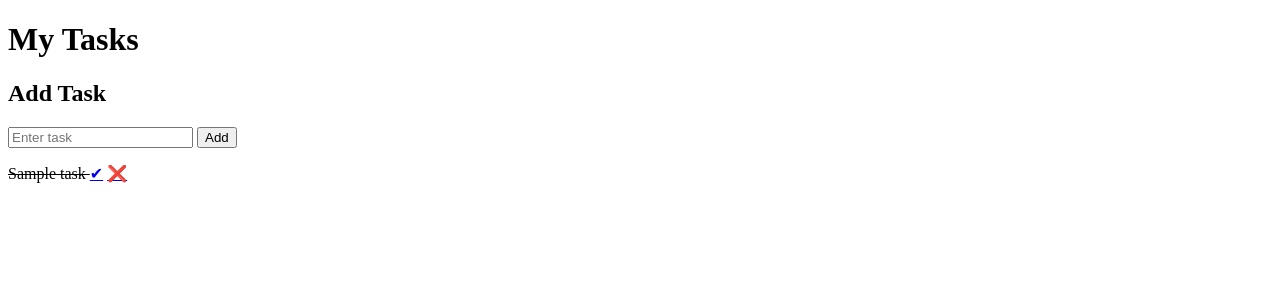
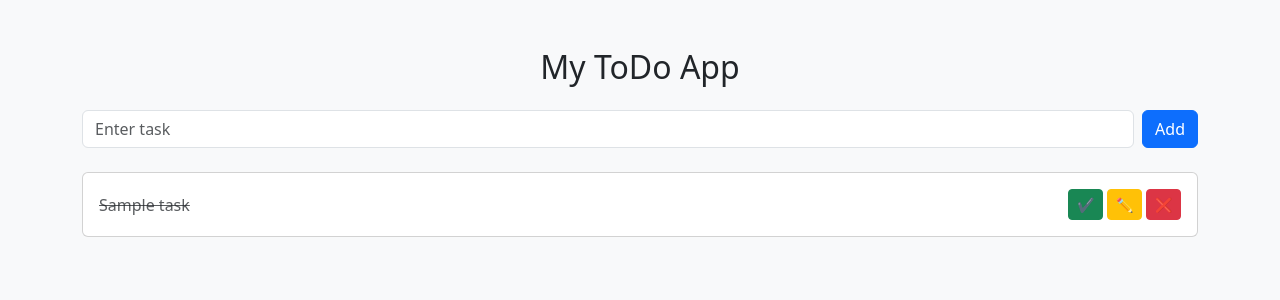
Before and after one commit to adoniacyrus/todo-django, a Django app: page / in a window 1280 px wide. Shown: the top 300 px of the page. Run offline with Django 5.2, Linux system fonts and the light colour scheme; tables that the repository leaves empty hold one stand-in row (values such as "Sample post").

Commit message:
Completed full CRUD todo app with UI

```diff
--- a/todo/templates/todo/index.html
+++ b/todo/templates/todo/index.html
@@ -1,29 +1,38 @@
-<!doctype html>
+<!DOCTYPE html>
 <html>
 <head>
-    <title>ToDo List</title>
+    <title>ToDo App</title>
+    <link href="https://cdn.jsdelivr.net/npm/bootstrap@5.3.0/dist/css/bootstrap.min.css" rel="stylesheet">
 </head>
-  <body>
-    <h1>My Tasks</h1>
-    <h2>Add Task</h2>
+<body class="bg-light">
 
-    <form method="POST">
+<div class="container mt-5">
+    <h2 class="text-center mb-4">My ToDo App</h2>
+
+    <!-- Add Task -->
+    <form method="POST" class="d-flex mb-4">
         {% csrf_token %}
-      <input type="text" name="title" placeholder="Enter task" />
-      <button type="submit">Add</button>
+        <input type="text" name="title" class="form-control me-2" placeholder="Enter task">
+        <button class="btn btn-primary">Add</button>
     </form>
 
+    <!-- Task List -->
     {% for task in tasks %}
-    <p>
-      <span
-        style="{% if task.completed %}text-decoration: line-through;{% endif %}"
-      >
+        <div class="card mb-2 p-3 d-flex flex-row justify-content-between align-items-center">
+
+            <span class="{% if task.completed %}text-decoration-line-through text-muted{% endif %}">
                 {{ task.title }}
             </span>
 
-      <a href="{% url 'complete' task.id %}">✔</a>
-      <a href="{% url 'delete' task.id %}">❌</a>
-    </p>
+            <div>
+                <a href="{% url 'complete' task.id %}" class="btn btn-success btn-sm">✔</a>
+                <a href="{% url 'edit' task.id %}" class="btn btn-warning btn-sm">✏️</a>
+                <a href="{% url 'delete' task.id %}" class="btn btn-danger btn-sm">❌</a>
+            </div>
+
+        </div>
     {% endfor %}
+</div>
+
 </body>
 </html>
--- a/todo/views.py
+++ b/todo/views.py
@@ -24,3 +24,15 @@ def delete_task(request, id):
     task = Task.objects.get(id=id)
     task.delete()
     return redirect('index')
+
+def edit_task(request, id):
+    task = Task.objects.get(id=id)
+
+    if request.method == "POST":
+        title = request.POST.get("title")
+        if title:
+            task.title = title
+            task.save()
+        return redirect('index')
+
+    return render(request, 'todo/edit.html', {'task': task})
--- a/todo_project/urls.py
+++ b/todo_project/urls.py
@@ -7,4 +7,5 @@ urlpatterns = [
     path('', include('todo.urls')),
     path('complete/<int:id>/', views.complete_task, name='complete'),
     path('delete/<int:id>/', views.delete_task, name='delete'),
+    path('edit/<int:id>/', views.edit_task, name='edit'),
 ]
```
Also changed, not shown: todo/templates/todo/edit.html (added, +38 -0 lines). Lines whose indentation alone changed are shown as unchanged.
